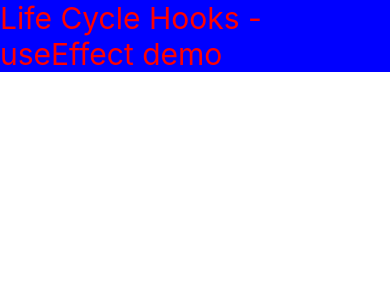
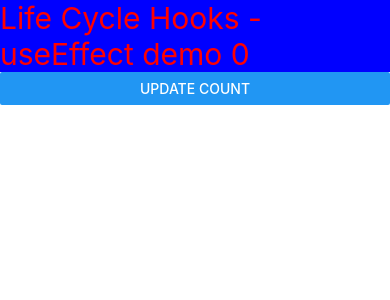
Before and after one commit to ashimaakash03/react-native-series, a React Native app: screen / in a window 390 px wide. Shown: the top 300 px of the page. Built offline with nearby package versions, Linux system fonts and the light colour scheme.

Commit message:
demonstrated the useEffect hook on component mount

```diff
--- a/App.tsx
+++ b/App.tsx
@@ -1,13 +1,18 @@
-import React, {useState, Component} from 'react';
-import { Text, View } from 'react-native';
+import React, {useState, useEffect} from 'react';
+import { Text, View, Button } from 'react-native';
 
 
 const App = ()=>{
+const[count, setCount]= useState(0);
+useEffect(()=>{
+    console.warn("Hello...");
+},[])
         return(
             <View>
                 <Text style={{color:'#f00', backgroundColor:'#00f', fontSize:30}}>
-                    Life Cycle Hooks - useEffect demo
+                    Life Cycle Hooks - useEffect demo {count}
                 </Text>
+                <Button title='Update Count' onPress={()=> setCount(count+1)}/>
             </View>
         )
 }
```
